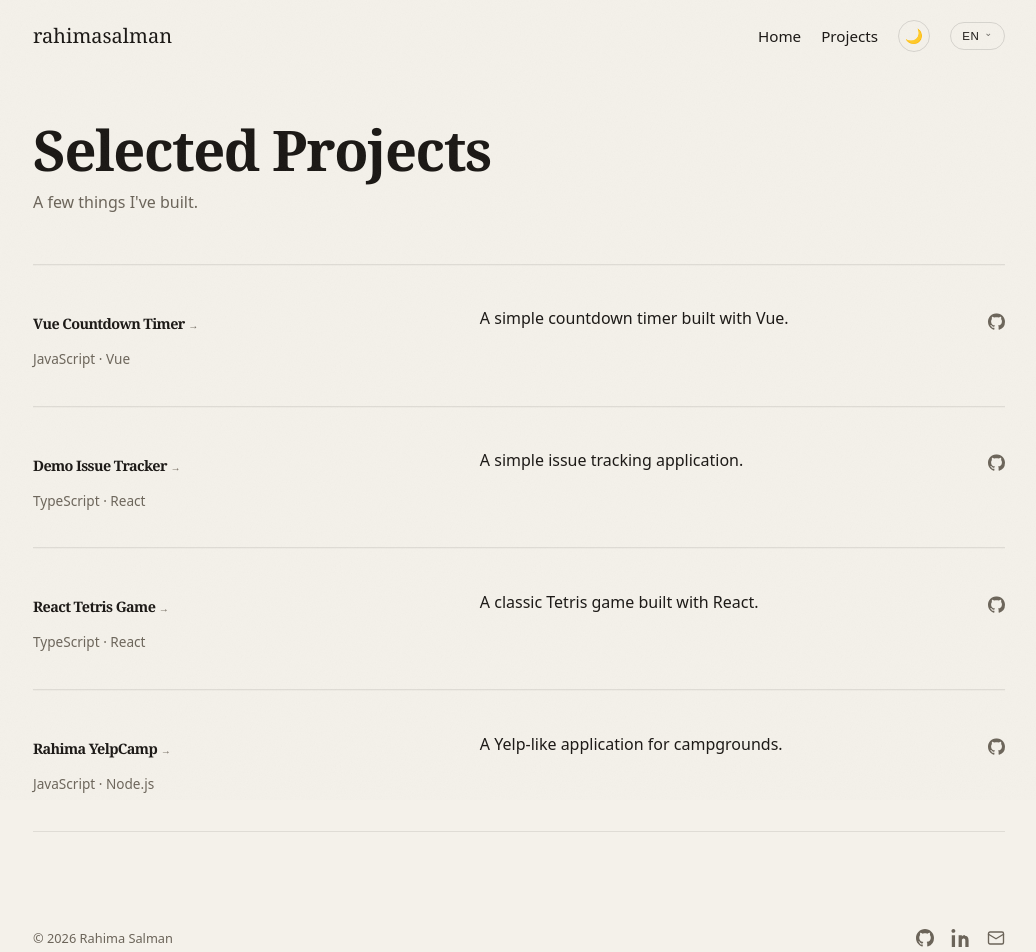
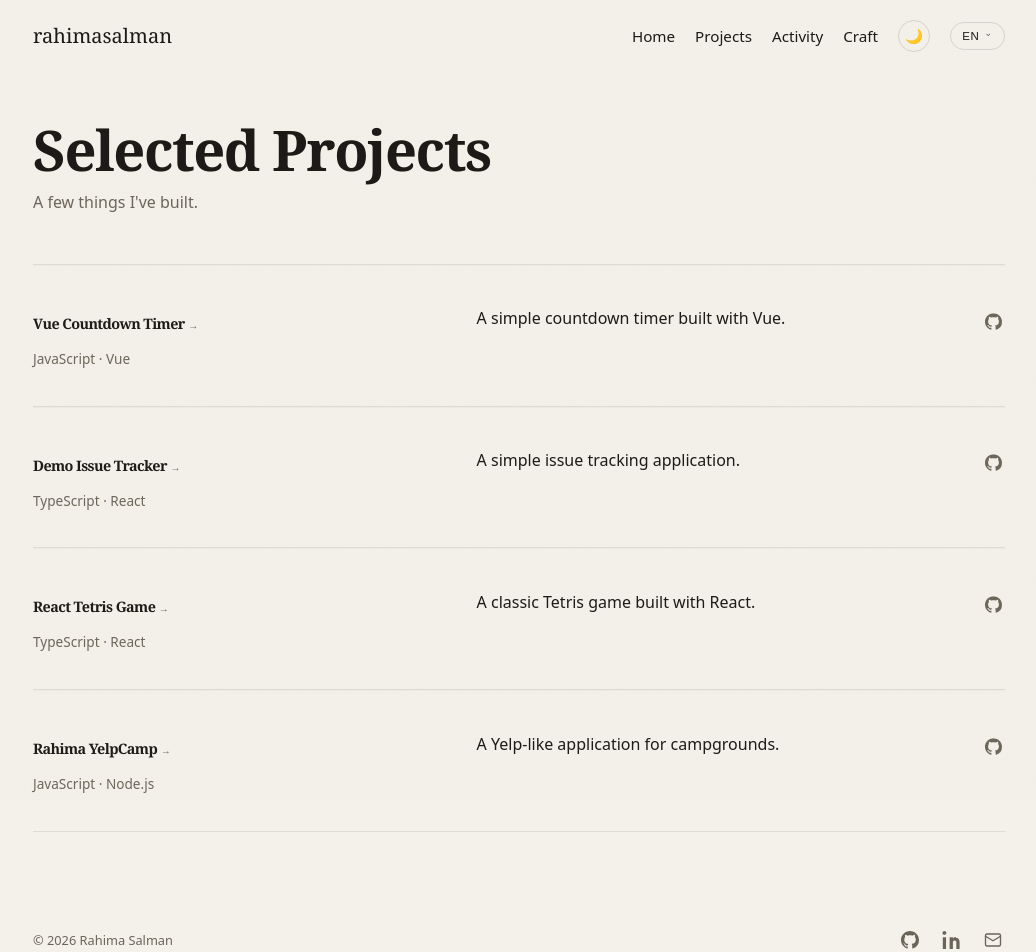
Before and after one commit to rahimasalman/rahima-salman-portfolio, a Nuxt app: page /projects in a window 1280 px wide. Shown: the top 952 px of the page, without its empty margins (121-1157 px from the left). Built offline with nearby package versions, Linux system fonts and the light colour scheme.

Commit message:
feat: enhance SEO and navigation for activity page with multilingual support

```diff
--- a/app/components/ProjectCard.vue
+++ b/app/components/ProjectCard.vue
@@ -186,6 +186,12 @@ const isInternal = computed(() => !!props.project.caseStudy)
 .project__icon {
   margin-block-start: 0;
   display: inline-flex;
+  /* Toxunma hədəfi 24×24 (WCAG 2.2). `padding` İŞLƏMİR: yuxarı padding ikon sətrini aşağı itələyərdi,
+     `margin-block-start` isə burada 0 qalmalıdır (yuxarıdakı qeyd). → min-ölçü + mərkəzləmə. */
+  align-items: center;
+  justify-content: center;
+  min-width: 24px;
+  min-height: 24px;
   color: var(--muted);
   transition: color .2s, transform .2s ease;
 }
--- /dev/null
+++ b/app/composables/useMailto.ts
@@ -0,0 +1,27 @@
+/* MAILTO obfuskasiyası — ünvan STATİK HTML-də OLMASIN.
+   Problem (08-16-da dəqiqləşdirildi): ikon spamdan qorumur — bot səhifənin GÖRÜNƏN mətnini yox,
+   HTML-in özünü oxuyur, `href="mailto:…"` isə orada açıq qalırdı.
+
+   Həll: href server render-ində BOŞDUR, yalnız hydration-dan sonra (brauzerdə) qurulur.
+   `ref('')` → SSR və client-in İLK render-i eynidir, ona görə hydration mismatch YOXDUR;
+   dəyər `onMounted`-də dəyişir, bu isə adi reaktiv yeniləmədir.
+
+   Ünvan mənbədə də bütöv sətir kimi yazılmır (`join`) — bundle-a `hello.rahimasalman@gmail.com`
+   şəklində düşməsin ki, sadə regex ilə tarayan skript onu tapmasın.
+
+   ⚠️ Qiyməti (şüurlu güzəşt): JS söndürülübsə link işləmir və ünvan heç yerdə görünmür.
+   Ona görə hero-da GitHub/LinkedIn linkləri qalır — əlaqə yolu tək deyil. */
+const USER = ['hello', 'rahimasalman'].join('.')
+const DOMAIN = ['gmail', 'com'].join('.')
+
+export function useMailto() {
+    const href = ref('')
+    const address = ref('')
+
+    onMounted(() => {
+        address.value = `${USER}@${DOMAIN}`
+        href.value = `mailto:${address.value}`
+    })
+
+    return {href, address}
+}
--- a/app/layouts/default.vue
+++ b/app/layouts/default.vue
@@ -9,6 +9,12 @@
                ayrı səhifə ziyarətçini boş yerə bir klik uzaqlaşdırırdı. `/projects` özü qalır
                (prerender + SEO), sadəcə məcburi keçid nöqtəsi deyil. -->
           <NuxtLink class="nav__anchor" :to="localePath('/') + '#projects'">{{ $t('nav.projects') }}</NuxtLink>
+          <!-- `/activity` ORFAN idi: səhifə canlı ISR nümayişidir, amma ona daxili link YOX idi
+               (prerender-dən də qəsdən kənardadır) → nə ziyarətçi, nə crawler onu tapa bilirdi. -->
+          <NuxtLink :to="localePath('/activity')">{{ $t('nav.activity') }}</NuxtLink>
+          <!-- `/craft` (Qapı 2 — case-study) linki YALNIZ yazı olanda görünür.
+               Şərt `data/craft.ts`-dədir: boş bölməyə aparan nav linki ziyarətçiyə yalançı vəddir. -->
+          <NuxtLink v-if="hasCraft" :to="localePath('/craft')">Craft</NuxtLink>
         </div>
 
         <button
@@ -63,16 +69,24 @@
             rel="noopener"
             aria-label="LinkedIn"
         ><IconLinkedin/></a>
-        <a class="footer__icon" href="mailto:hello.rahimasalman@gmail.com" aria-label="Email"><IconMail/></a>
+        <a class="footer__icon" :href="mailHref" aria-label="Email"><IconMail/></a>
       </div>
     </footer>
   </div>
 </template>
 
 <script setup lang="ts">
+import {publishedCraft} from '~/data/craft'
+
 const { locale, locales } = useI18n()
 const switchLocalePath = useSwitchLocalePath()
 const localePath = useLocalePath()
+
+/* Nav linki yazı sayına bağlıdır — bax: data/craft.ts */
+const hasCraft = publishedCraft.length > 0
+
+/* E-poçt href-i client-də qurulur — statik HTML-də `mailto:` qalmasın (bax: composables/useMailto.ts). */
+const { href: mailHref } = useMailto()
 
 const { theme, toggleTheme } = useTheme()
 
@@ -104,8 +118,15 @@ onUnmounted(() => document.removeEventListener('click', onClickOutside))
 
 .footer__icons { display: flex; gap: 1.1rem; }
 
+/* ⚠️ Toxunma hədəfi: ikonun ÖZÜ 18px-dir, amma barmaq üçün minimum 24×24 tələb olunur
+   (WCAG 2.2 — Target Size Minimum). Ölçü `padding` ilə yox, `min-width/height` + mərkəzləmə ilə
+   verilir: padding qutunu böyüdüb footer sətrini sürüşdürərdi, min-ölçü isə yalnız klik sahəsini açır. */
 .footer__icon {
   display: inline-flex;
+  align-items: center;
+  justify-content: center;
+  min-width: 24px;
+  min-height: 24px;
   color: var(--muted);
   transition: color .2s, transform .2s ease;
 }
--- a/app/pages/activity.vue
+++ b/app/pages/activity.vue
@@ -1,4 +1,18 @@
 <script setup lang="ts">
+const {t} = useI18n()
+
+/* SEO — bu səhifə sitemap-dadır (`__sitemap__/<locale>.xml`) və indi nav-dan da linklidir,
+   yəni Google onu ziyarət edir. Buna baxmayaraq <title> BOŞ idi: 08-05-də /projects-in
+   başlıqsızlığı düzəldildi, amma /activity prerender siyahısından kənarda olduğu üçün
+   həmin təmizlikdən də kənarda qalmışdı — "orfan səhifə" probleminin ikinci üzü.
+   Mətn uydurulmadı: mövcud `activity.title` açarı işlədilir, ad tərcümə olunmur (hero qərarı).
+   ⏭️ `description` QƏSDƏN yoxdur — hazır açar yoxdur, yenisi 5 dildə MƏZMUN qərarıdır. */
+useSeoMeta({
+  title: () => t('activity.title') + ' — Rahima Salman',
+  ogTitle: () => t('activity.title') + ' — Rahima Salman',
+  ogType: 'website',
+})
+
 const { data: repos, pending, error } = await useFetch(
     'https://api.github.com/users/rahimasalman/repos',
     { query: { sort: 'updated', per_page: 6 } }
--- a/app/pages/index.vue
+++ b/app/pages/index.vue
@@ -8,7 +8,10 @@
       <div class="hero__links">
         <a href="https://github.com/rahimasalman" target="_blank">GitHub</a>
         <a href="https://www.linkedin.com/in/rahima-salman/" target="_blank">LinkedIn</a>
-        <a href="mailto:hello.rahimasalman@gmail.com">Email</a>
+        <a :href="mailHref">Email</a>
+        <!-- CV: fayl `public/cv/`-ə qoyulub `cv.ready = true` olana qədər link RENDER OLUNMUR
+             (olmayan fayla link = canlıda 404). Etiket "CV" tərcümə olunmur — termindir. -->
+        <a v-if="cv.ready" :href="cv.file" target="_blank" rel="noopener">CV</a>
       </div>
     </section>
 
@@ -18,7 +21,9 @@
       <article v-for="job in experience" :key="job.key" class="exp-card">
         <p class="exp-card__period">{{ job.period }}</p>
         <h3>{{ $t('experience.' + job.key + '.title') }}</h3>
-        <p>{{ $t('experience.' + job.key + '.desc') }}</p>
+        <!-- `desc` BOŞ ola bilər (Artifact Labs / VABISS mətni hələ yazılmayıb) → boş <p> render etmə.
+             Əvvəl bura placeholder yazılmışdı və o mətn 5 dilin HAMISINDA azərbaycanca idi. -->
+        <p v-if="$t('experience.' + job.key + '.desc')">{{ $t('experience.' + job.key + '.desc') }}</p>
         <p v-if="job.tech.length" class="exp-card__tech">{{ job.tech.join(' · ') }}</p>
       </article>
     </section>
@@ -49,7 +54,7 @@
     <section id="projects" class="reveal">
       <h2>{{ $t('projects.title') }}</h2>
       <p>{{ $t('projects.subtitle') }}</p>
-      <ProjectCard v-for="project in projects" :key="project.slug" :project="project"/>
+      <ProjectCard v-for="project in featuredProjects" :key="project.slug" :project="project"/>
       <div class="projects__more">
         <NuxtLink :to="localePath('/activity')" class="view-live">
           {{ $t('experience.activityLink') }}
@@ -71,12 +76,16 @@
 </template>
 
 <script setup lang="ts">
-import {projects} from '~/data/projects'
+import {featuredProjects} from '~/data/projects'
+import {cv} from '~/data/cv'
 import {experience} from '~/data/experience'
 
 const {t} = useI18n()
 
 const localePath = useLocalePath()
+
+/* E-poçt href-i client-də qurulur — statik HTML-də `mailto:` qalmasın (bax: composables/useMailto.ts). */
+const { href: mailHref } = useMailto()
 
 /* Layihələr TAM siyahı ilə göstərilir (`slice`/`featured` yoxdur) — cəmi 4 ədəddir,
    "ilk 3 + hamısına bax" nisbəti bu sayda ziyarətçini boş yerə bir klik uzağa göndərirdi. */
@@ -117,7 +126,10 @@ useHead({
       name: 'Rahima Salman',
       url: 'https://rahimasalman.netlify.app',
       jobTitle: 'Front-end Engineer',
-      email: 'mailto:hello.rahimasalman@gmail.com',
+      /* `email` QƏSDƏN yoxdur: JSON-LD skriptini botlar da oxuyur, ona görə ünvanı burada
+         saxlamaq mailto obfuskasiyasını mənasız edərdi (ünvan yenə statik HTML-də olardı).
+         Əlaqə yolu `sameAs` (GitHub/LinkedIn) + səhifədəki Email linki ilə qalır.
+         ⚠️ Güzəşt: recruiter alətləri strukturlaşdırılmış e-poçtu artıq görmür. */
       sameAs: [
         'https://github.com/rahimasalman',
         'https://www.linkedin.com/in/rahima-salman/',
```
Also changed, not shown: public/robots.txt.
